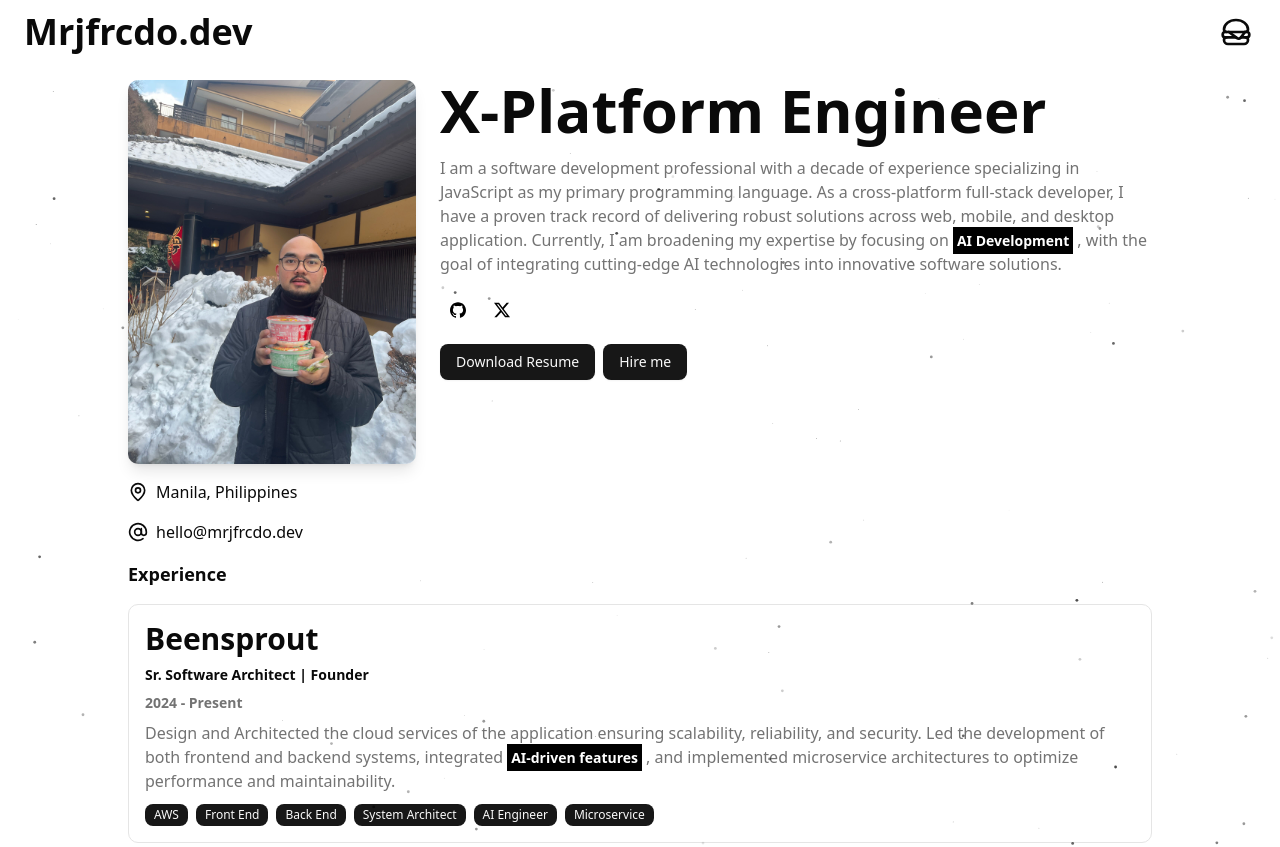
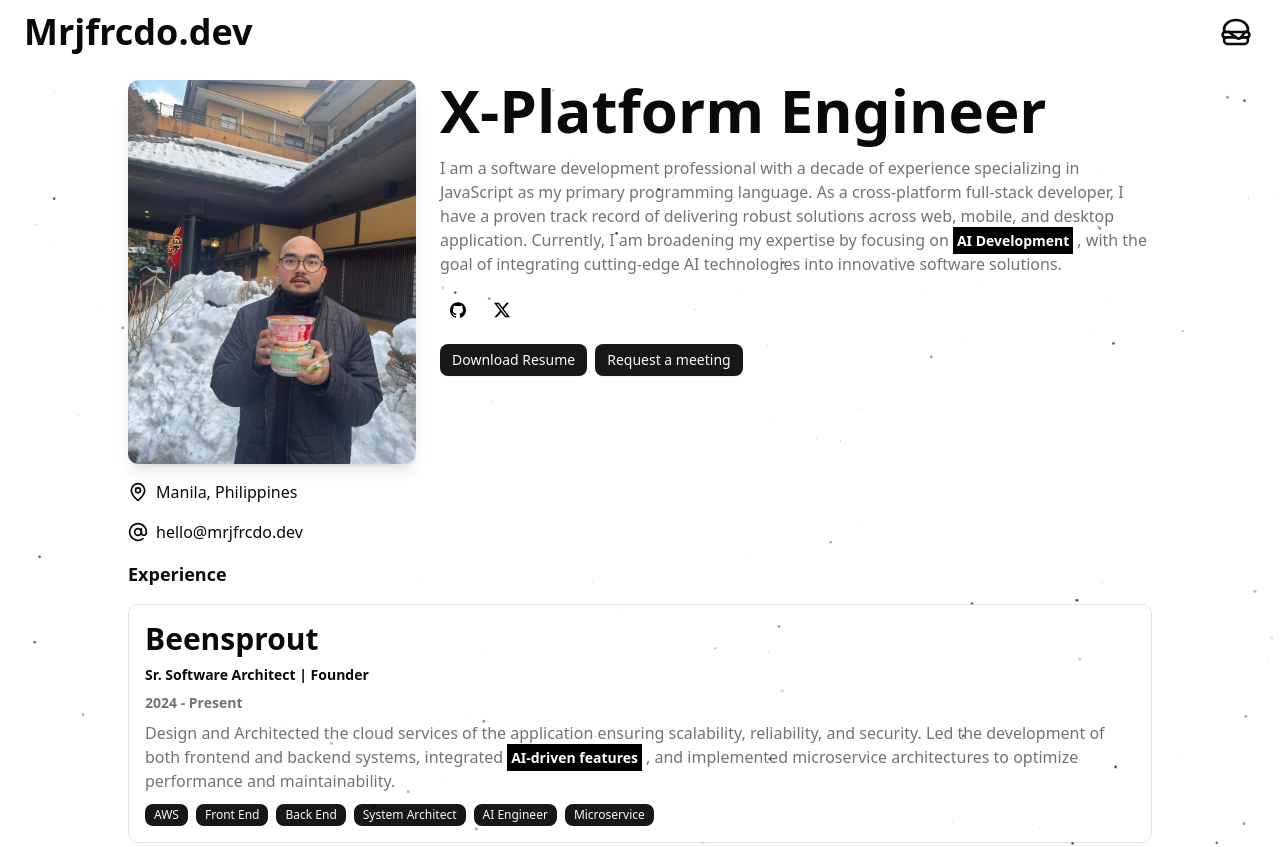
Before and after one commit to marjoforcado/marjoforcado, a Next.js app: page / in a window 1280 px wide. Shown: the top 847 px of the page. Built offline with nearby package versions, Linux system fonts and the light colour scheme.

Commit message:
Add sheet

```diff
--- a/app/(pages)/(landing)/layout.tsx
+++ b/app/(pages)/(landing)/layout.tsx
@@ -1,5 +1,11 @@
 import { Navbar } from "@/app/components/Navbar";
 import { Particles } from "@/shadcn/components/magicui/particles";
+import {
+  Sheet,
+  SheetContent,
+  SheetHeader,
+  SheetTitle,
+} from "@/shadcn/components/ui/sheet";
 import { Metadata } from "next";
 import { ReactNode } from "react";
 
@@ -13,6 +19,7 @@ export const metadata: Metadata = {
 
 export default function Layout({ children }: TProps) {
   return (
+    <Sheet>
       <div className="relative">
         <div className="space-y-4">
           <div className="h-16 flex flex-col justify-center px-6 sticky top-0 z-30 bg-white">
@@ -37,5 +44,11 @@ export default function Layout({ children }: TProps) {
           refresh
         />
       </div>
+      <SheetContent>
+        <SheetHeader>
+          <SheetTitle>Request a meeting</SheetTitle>
+        </SheetHeader>
+      </SheetContent>
+    </Sheet>
   );
 }
--- a/client_only/Header/Header.tsx
+++ b/client_only/Header/Header.tsx
@@ -1,6 +1,8 @@
 "use client";
 
-import { Button } from "@/shadcn/components/ui/button";
+import { Button, buttonVariants } from "@/shadcn/components/ui/button";
+import { SheetTrigger } from "@/shadcn/components/ui/sheet";
+import { Separator } from "@radix-ui/react-context-menu";
 import { AtSignIcon, MapPinIcon } from "lucide-react";
 import Image from "next/image";
 
@@ -38,7 +40,14 @@ export function Header() {
           innovative software solutions.
         </p>
         <div className="space-x-2">
-          <Button variant="ghost" size="icon">
+          <a
+            className={buttonVariants({
+              variant: "ghost",
+              size: "icon",
+            })}
+            href="https://github.com/marjoforcado"
+            target="_blank"
+          >
             <svg
               role="img"
               viewBox="0 0 24 24"
@@ -47,8 +56,15 @@ export function Header() {
               <title>GitHub</title>
               <path d="M12 .297c-6.63 0-12 5.373-12 12 0 5.303 3.438 9.8 8.205 11.385.6.113.82-.258.82-.577 0-.285-.01-1.04-.015-2.04-3.338.724-4.042-1.61-4.042-1.61C4.422 18.07 3.633 17.7 3.633 17.7c-1.087-.744.084-.729.084-.729 1.205.084 1.838 1.236 1.838 1.236 1.07 1.835 2.809 1.305 3.495.998.108-.776.417-1.305.76-1.605-2.665-.3-5.466-1.332-5.466-5.93 0-1.31.465-2.38 1.235-3.22-.135-.303-.54-1.523.105-3.176 0 0 1.005-.322 3.3 1.23.96-.267 1.98-.399 3-.405 1.02.006 2.04.138 3 .405 2.28-1.552 3.285-1.23 3.285-1.23.645 1.653.24 2.873.12 3.176.765.84 1.23 1.91 1.23 3.22 0 4.61-2.805 5.625-5.475 5.92.42.36.81 1.096.81 2.22 0 1.606-.015 2.896-.015 3.286 0 .315.21.69.825.57C20.565 22.092 24 17.592 24 12.297c0-6.627-5.373-12-12-12" />
             </svg>
-          </Button>
-          <Button variant="ghost" size="icon">
+          </a>
+          <a
+            className={buttonVariants({
+              variant: "ghost",
+              size: "icon",
+            })}
+            href="https://x.com/_mrjfrcdo"
+            target="_blank"
+          >
             <svg
               role="img"
               viewBox="0 0 24 24"
@@ -57,11 +73,13 @@ export function Header() {
               <title>X</title>
               <path d="M18.901 1.153h3.68l-8.04 9.19L24 22.846h-7.406l-5.8-7.584-6.638 7.584H.474l8.6-9.83L0 1.154h7.594l5.243 6.932ZM17.61 20.644h2.039L6.486 3.24H4.298Z" />
             </svg>
-          </Button>
+          </a>
         </div>
         <div className="space-x-2">
-          <Button>Download Resume</Button>
-          <Button>Hire me</Button>
+          <Button size="sm">Download Resume</Button>
+          <SheetTrigger asChild>
+            <Button size="sm">Request a meeting</Button>
+          </SheetTrigger>
         </div>
       </div>
     </div>
```
Lines whose indentation alone changed are shown as unchanged.
